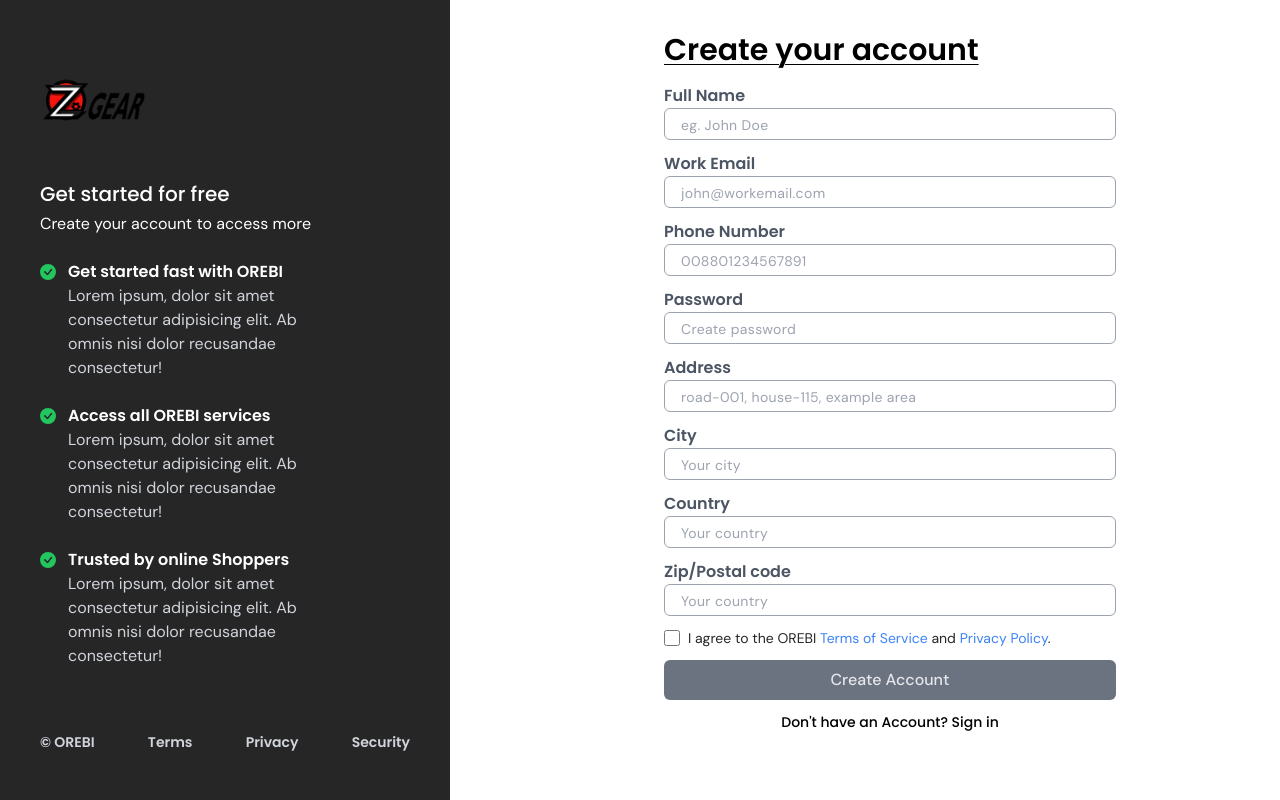
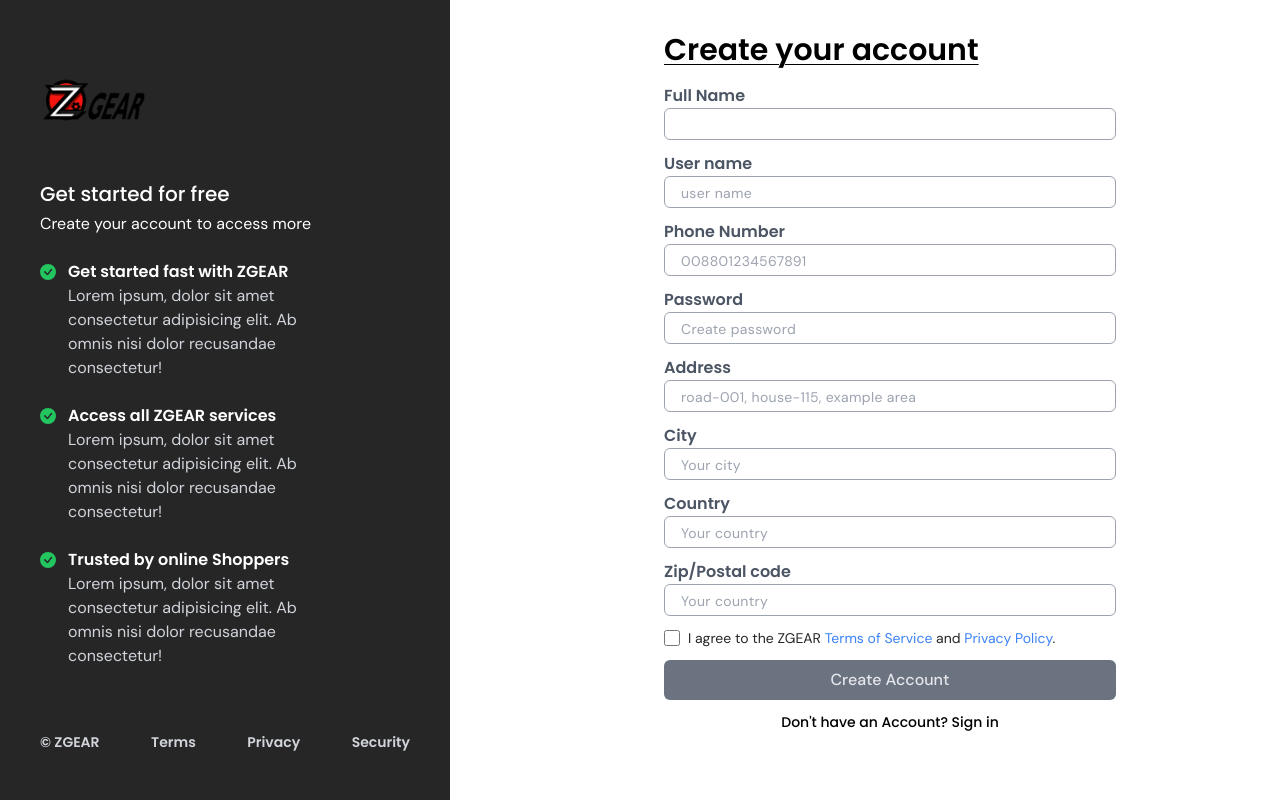
Before and after one commit to CG-ZGEAR/cg-zgear-app, a React (Create React App) app: page /signup in a window 1280 px wide. Built offline with nearby package versions, Linux system fonts and the light colour scheme.

Commit message:
Add logo name

```diff
--- a/src/pages/About/About.js
+++ b/src/pages/About/About.js
@@ -13,7 +13,7 @@
       <Breadcrumbs title="About" prevLocation={prevLocation} />
       <div className="pb-10">
         <h1 className="max-w-[600px] text-base text-lightText mb-2">
-          <span className="text-primeColor font-semibold text-lg">Orebi</span>{" "}
+          <span className="text-primeColor font-semibold text-lg">ZGEAR</span>{" "}
           is one of the world's leading ecommerce brands and is internationally
           recognized for celebrating the essence of classic Worldwide cool
           looking style.
--- a/src/pages/Account/SignIn.js
+++ b/src/pages/Account/SignIn.js
@@ -62,7 +62,7 @@
             </span>
             <p className="text-base text-gray-300">
               <span className="text-white font-semibold font-titleFont">
-                Get started fast with OREBI
+                Get started fast with ZGEAR
               </span>
               <br />
               Lorem ipsum, dolor sit amet consectetur adipisicing elit. Ab omnis
@@ -75,7 +75,7 @@
             </span>
             <p className="text-base text-gray-300">
               <span className="text-white font-semibold font-titleFont">
-                Access all OREBI services
+                Access all ZGEAR services
               </span>
               <br />
               Lorem ipsum, dolor sit amet consectetur adipisicing elit. Ab omnis
@@ -98,7 +98,7 @@
           <div className="flex items-center justify-between mt-10">
             <Link to="/">
               <p className="text-sm font-titleFont font-semibold text-gray-300 hover:text-white cursor-pointer duration-300">
-                © OREBI
+                © ZGEAR
               </p>
             </Link>
             <p className="text-sm font-titleFont font-semibold text-gray-300 hover:text-white cursor-pointer duration-300">
@@ -138,14 +138,14 @@
                 {/* Email */}
                 <div className="flex flex-col gap-.5">
                   <p className="font-titleFont text-base font-semibold text-gray-600">
-                    Work Email
+                    User name
                   </p>
                   <input
                     onChange={handleEmail}
                     value={email}
                     className="w-full h-8 placeholder:text-sm placeholder:tracking-wide px-4 text-base font-medium placeholder:font-normal rounded-md border-[1px] border-gray-400 outline-none"
-                    type="email"
-                    placeholder="john@workemail.com"
+
+                    placeholder="User name"
                   />
                   {errEmail && (
                     <p className="text-sm text-red-500 font-titleFont font-semibold px-4">
--- a/src/pages/Account/SignUp.js
+++ b/src/pages/Account/SignUp.js
@@ -116,7 +116,7 @@
         zip
       ) {
         setSuccessMsg(
-          `Hello dear ${clientName}, Welcome you to OREBI Admin panel. We received your Sign up request. We are processing to validate your access. Till then stay connected and additional assistance will be sent to you by your mail at ${email}`
+          `Hello dear ${clientName}, Welcome you to ZGEAR Admin panel. We received your Sign up request. We are processing to validate your access. Till then stay connected and additional assistance will be sent to you by your mail at ${email}`
         );
         setClientName("");
         setEmail("");
@@ -148,7 +148,7 @@
             </span>
             <p className="text-base text-gray-300">
               <span className="text-white font-semibold font-titleFont">
-                Get started fast with OREBI
+                Get started fast with ZGEAR
               </span>
               <br />
               Lorem ipsum, dolor sit amet consectetur adipisicing elit. Ab omnis
@@ -161,7 +161,7 @@
             </span>
             <p className="text-base text-gray-300">
               <span className="text-white font-semibold font-titleFont">
-                Access all OREBI services
+                Access all ZGEAR services
               </span>
               <br />
               Lorem ipsum, dolor sit amet consectetur adipisicing elit. Ab omnis
@@ -183,7 +183,7 @@
           </div>
           <div className="flex items-center justify-between mt-10">
             <p className="text-sm font-titleFont font-semibold text-gray-300 hover:text-white cursor-pointer duration-300">
-              © OREBI
+              © ZGEAR
             </p>
             <p className="text-sm font-titleFont font-semibold text-gray-300 hover:text-white cursor-pointer duration-300">
               Terms
@@ -229,7 +229,7 @@
                     value={clientName}
                     className="w-full h-8 placeholder:text-sm placeholder:tracking-wide px-4 text-base font-medium placeholder:font-normal rounded-md border-[1px] border-gray-400 outline-none"
                     type="text"
-                    placeholder="eg. John Doe"
+                    placeholder=""
                   />
                   {errClientName && (
                     <p className="text-sm text-red-500 font-titleFont font-semibold px-4">
@@ -241,14 +241,14 @@
                 {/* Email */}
                 <div className="flex flex-col gap-.5">
                   <p className="font-titleFont text-base font-semibold text-gray-600">
-                    Work Email
+                    User name
                   </p>
                   <input
                     onChange={handleEmail}
                     value={email}
                     className="w-full h-8 placeholder:text-sm placeholder:tracking-wide px-4 text-base font-medium placeholder:font-normal rounded-md border-[1px] border-gray-400 outline-none"
-                    type="email"
-                    placeholder="john@workemail.com"
+
+                    placeholder="user name"
                   />
                   {errEmail && (
                     <p className="text-sm text-red-500 font-titleFont font-semibold px-4">
@@ -379,7 +379,7 @@
                     type="checkbox"
                   />
                   <p className="text-sm text-primeColor">
-                    I agree to the OREBI{" "}
+                    I agree to the ZGEAR{" "}
                     <span className="text-blue-500">Terms of Service </span>and{" "}
                     <span className="text-blue-500">Privacy Policy</span>.
                   </p>
```
